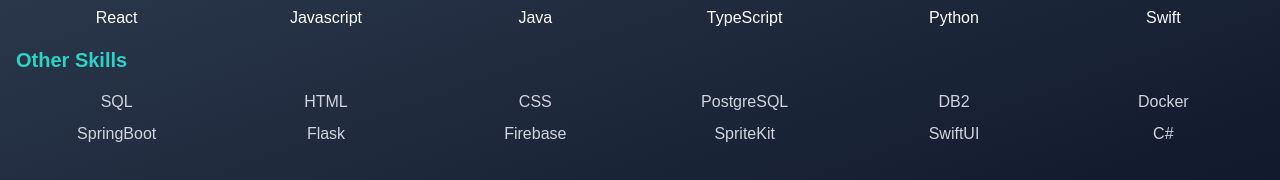
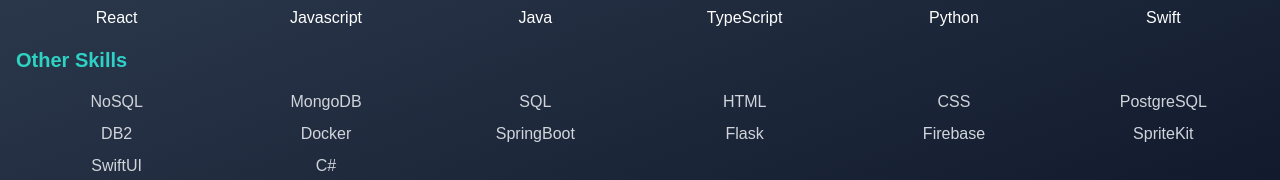
Before and after one commit to hnguyen-sjsu/ts-portfolio, a React (Vite) app: page / in a window 1280 px wide. Shown: the part 1099-1279 px from the top of the page. Built offline with nearby package versions, Linux system fonts and the light colour scheme; a web font is replaced by a local one.

Commit message:
Update Skills.tsx

```diff
--- a/src/components/Skills.tsx
+++ b/src/components/Skills.tsx
@@ -35,6 +35,7 @@
 }
 
 const otherSkills = [
+    'NoSQL', 'MongoDB',
     'SQL',
     'HTML',
     'CSS',
```
